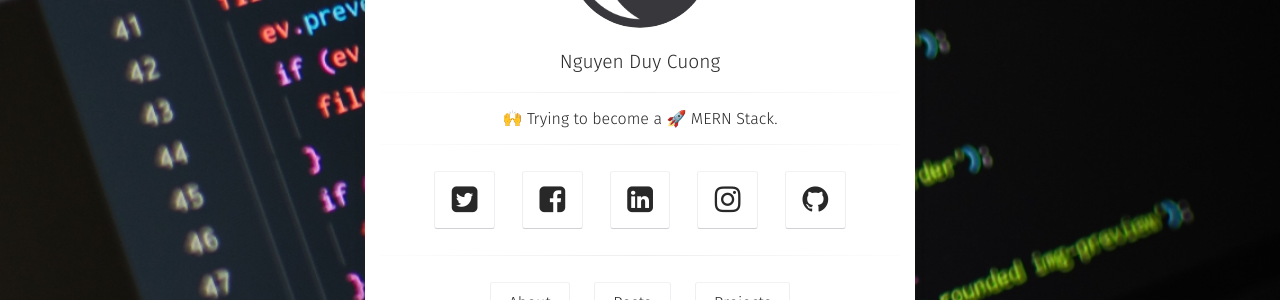
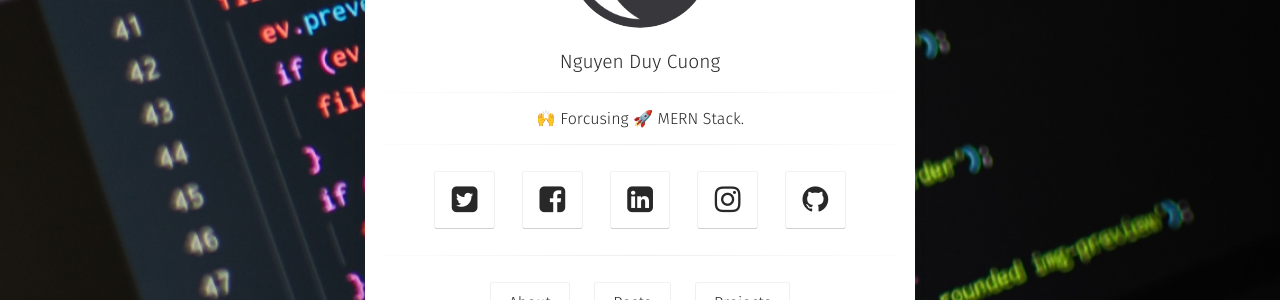
Before and after one commit to xuan2261/cuongw.github.io, a Jekyll site: the page built from index.html, in a window 1280 px wide. Shown: the part 348-648 px from the top of the page. Built offline with Jekyll 4.4.1, drawn with Linux system fonts in a browser that asks for light colours; some web fonts are replaced; part of the change alters nothing that is shown.

Commit message:
🥝 update social links

```diff
--- a/_config.yml
+++ b/_config.yml
@@ -1,6 +1,6 @@
 # Site
 title:              Nguyen Duy Cuong
-bio:                '🙌 Trying to become a 🚀 MERN Stack.'
+bio:                '🙌 Forcusing 🚀 MERN Stack.'
 description:        "I’m a web developer living in Ho Chi Minh city, Vietnam. I started working with Javascript since 2018 and I loved it. I'm trying everyday to become a MERN Stack( MongoDB, Express, ReactJS, and Node.js )."
 reading_time:       true
 words_per_minute:   200
@@ -26,7 +26,7 @@ sass:
   style:            compressed
 
 # Comments
-disqus_shortname:   jade28
+disqus_shortname:   cuongw
 
 # Social
 # if you don't have any of social below, comment the line.
@@ -38,13 +38,13 @@ disqus_shortname:   jade28
   #ad-slot:
 #bing-verify:
 #email:
-twitter:            cuongw_
-facebook:           cuongww
+twitter:            cuongw_me
+facebook:           cuongw.me
 github-url:         cuongw
 #stackoverflow:     123456/username   from a "http://stackoverflow.com/users/123456/username" link
 linkedin:          cuongw
 #xing:              username
-instagram:          cuongw
+instagram:          cuongw.me
 #lastfm:            username
 #tumblr:            username
 #medium:            '@username'
```
